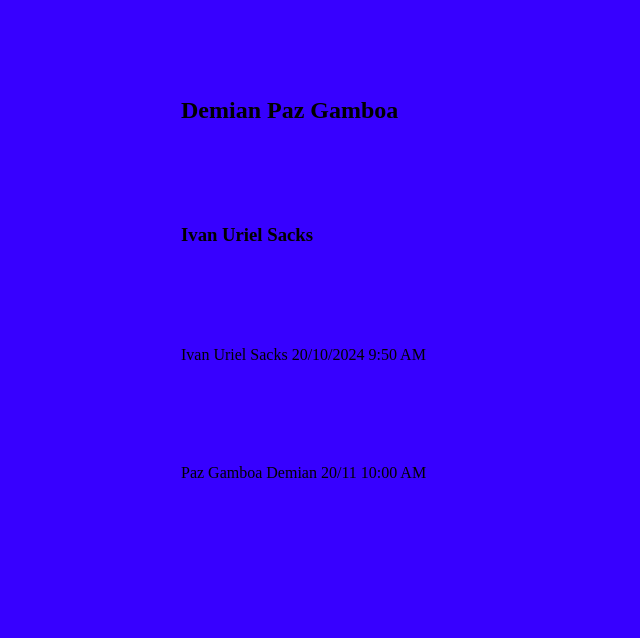
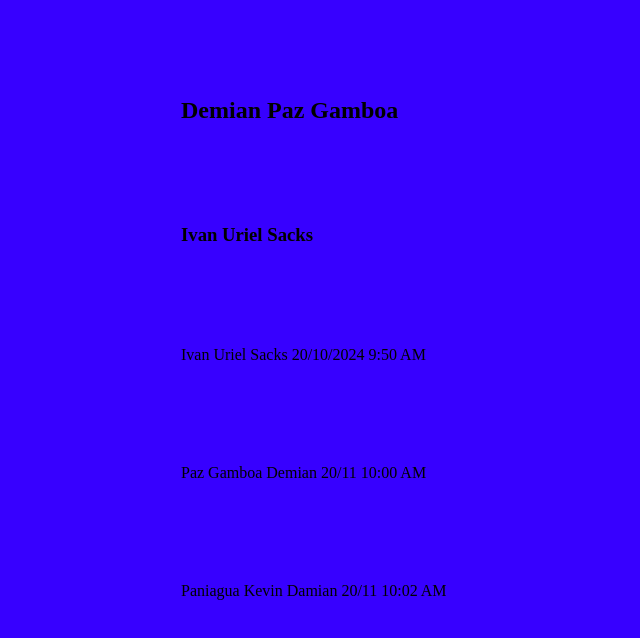
Before and after one commit to KevinFullAd/TP_SO_I4_Equipo_, a plain HTML site: page index.html in a window 1280 px wide. Shown: the part 240-878 px from the top of the page, without its empty margins (119-759 px from the left). Drawn offline with Linux system fonts and the light colour scheme.

Commit message:
Se agregan los datos de Gamma al index.html

```diff
--- a/index.html
+++ b/index.html
@@ -14,6 +14,7 @@
     <h3>Ivan Uriel Sacks</h3>
 	<p>Ivan Uriel Sacks 20/10/2024 9:50 AM</p>
     <p>Paz Gamboa Demian 20/11 10:00 AM</p>
+    <p>Paniagua Kevin Damian 20/11 10:02 AM</p>
 </body>
 
 </html>
```
